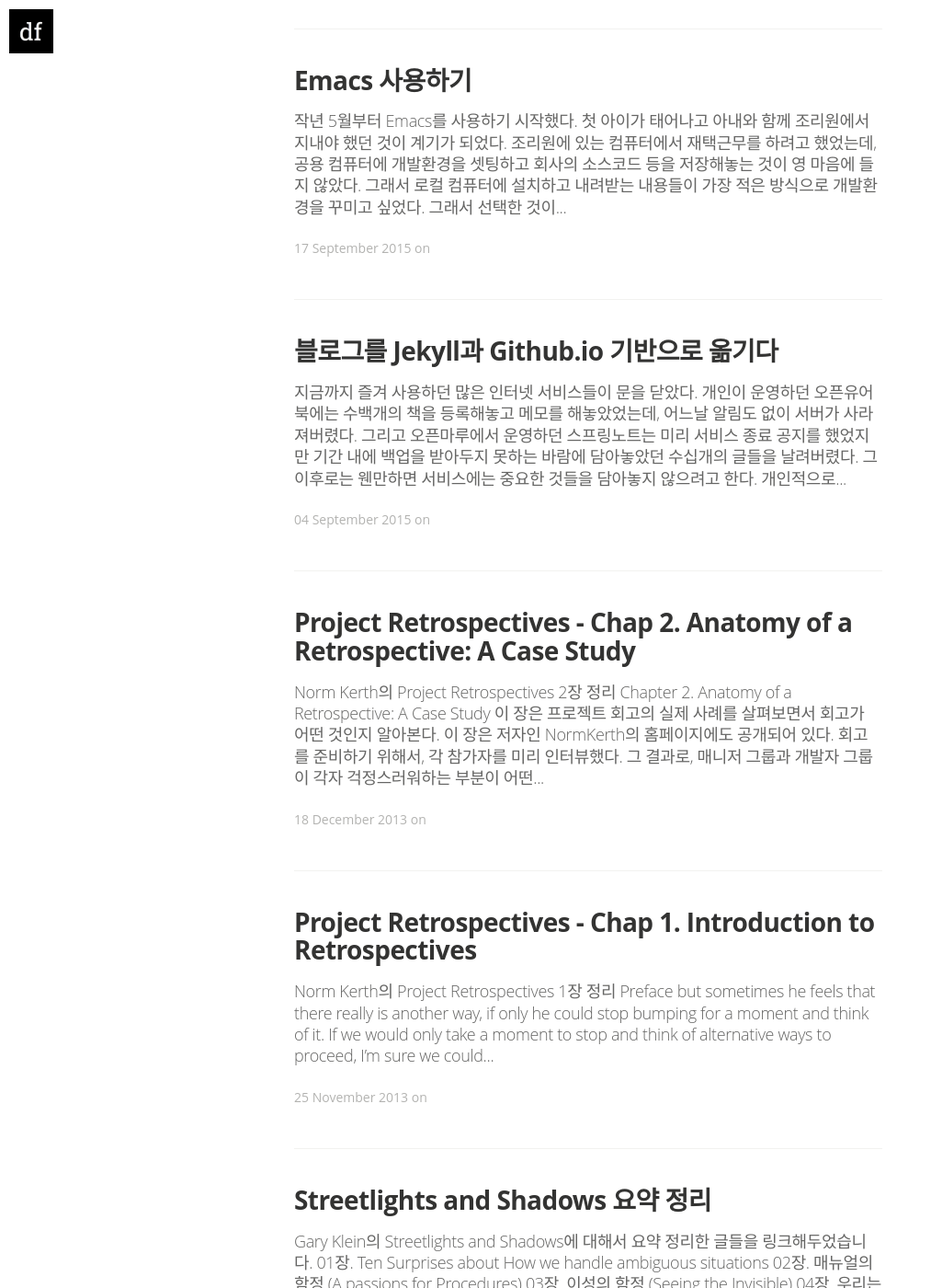
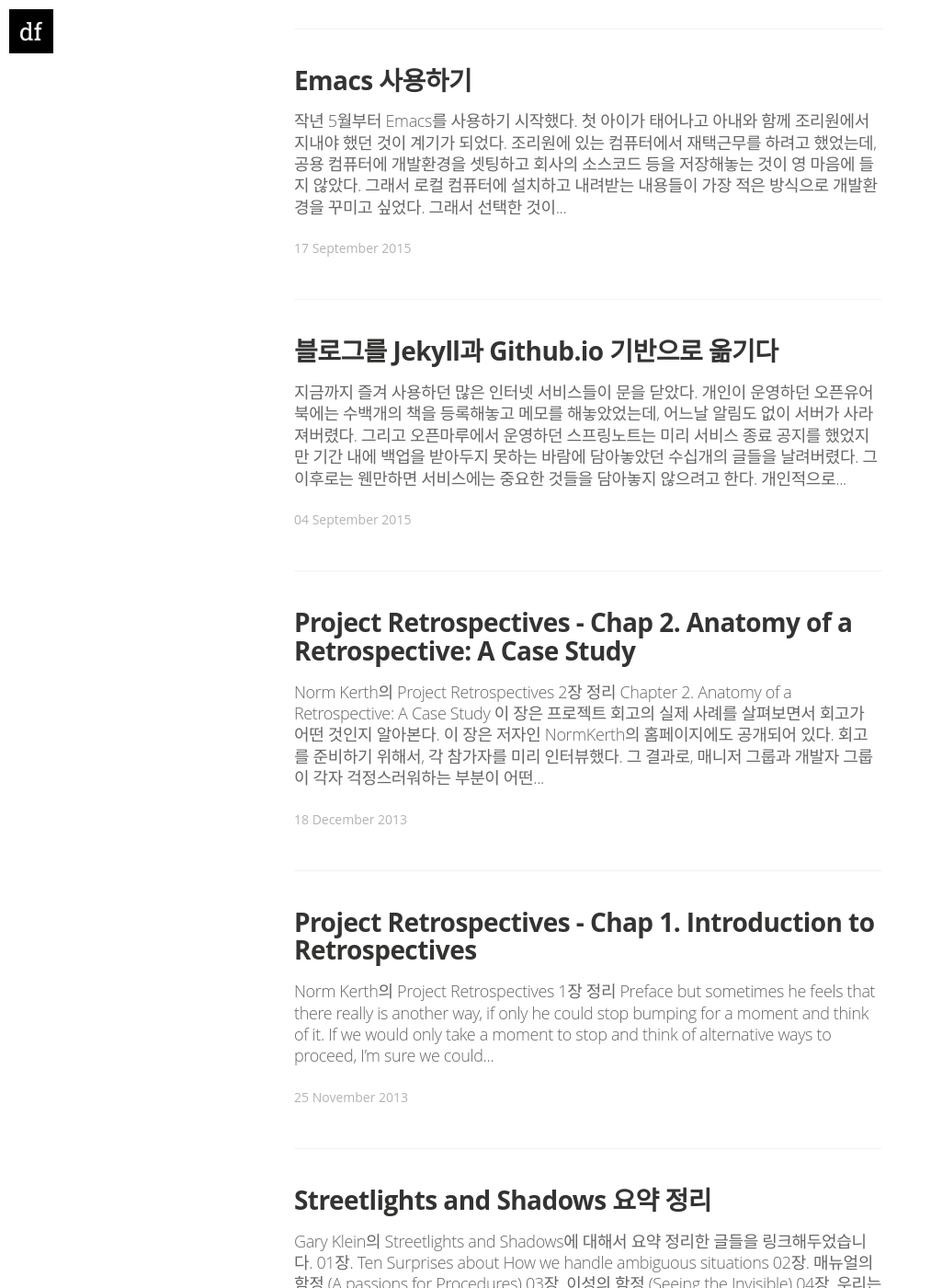
Before and after one commit to toracle/toracle.github.io, a Jekyll site: the page built from index.html, in a window 1280 px wide and 1400 px high, scrolled down 1269 px. Shown: the whole window at 92% size, without its empty margins (0-1013 px from the left). Built offline with Jekyll 4.4.1, drawn with Linux system fonts in a browser that asks for light colours; nearby versions of some CDN libraries; some web fonts are replaced; the list of posts is cut into pages by our own code; comment, search, counter and statistics services are not loaded.

Commit message:
Update index.html

```diff
--- a/index.html
+++ b/index.html
@@ -74,7 +74,7 @@ layout: default
             </section>
             <div class="post-meta">
               <time datetime="{{ post.date | date_to_long_string }}">{{ post.date | date_to_long_string }}</time>
-              {% if post.tags %}
+              {% if post.tags != empty %}
               <span class="post-tags-set">on {% for tag in post.tags %}<span class="post-tag-{{tag}}">{% if forloop.first == false %}, {% endif %}<a href="/tag/{{tag}}">{{tag}}</a></span>{% endfor %}</span>
               {% endif %}
               <div>
```
